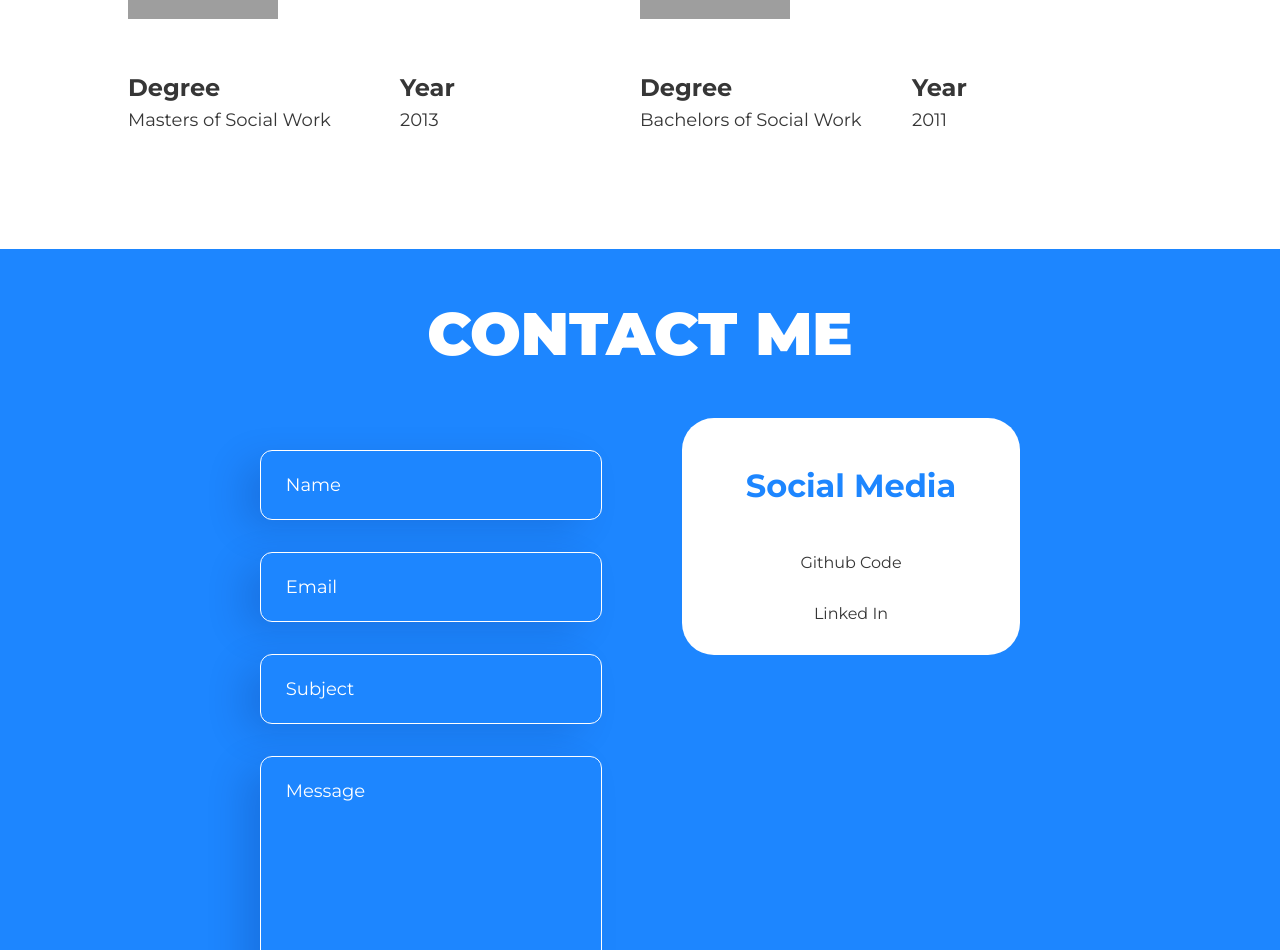
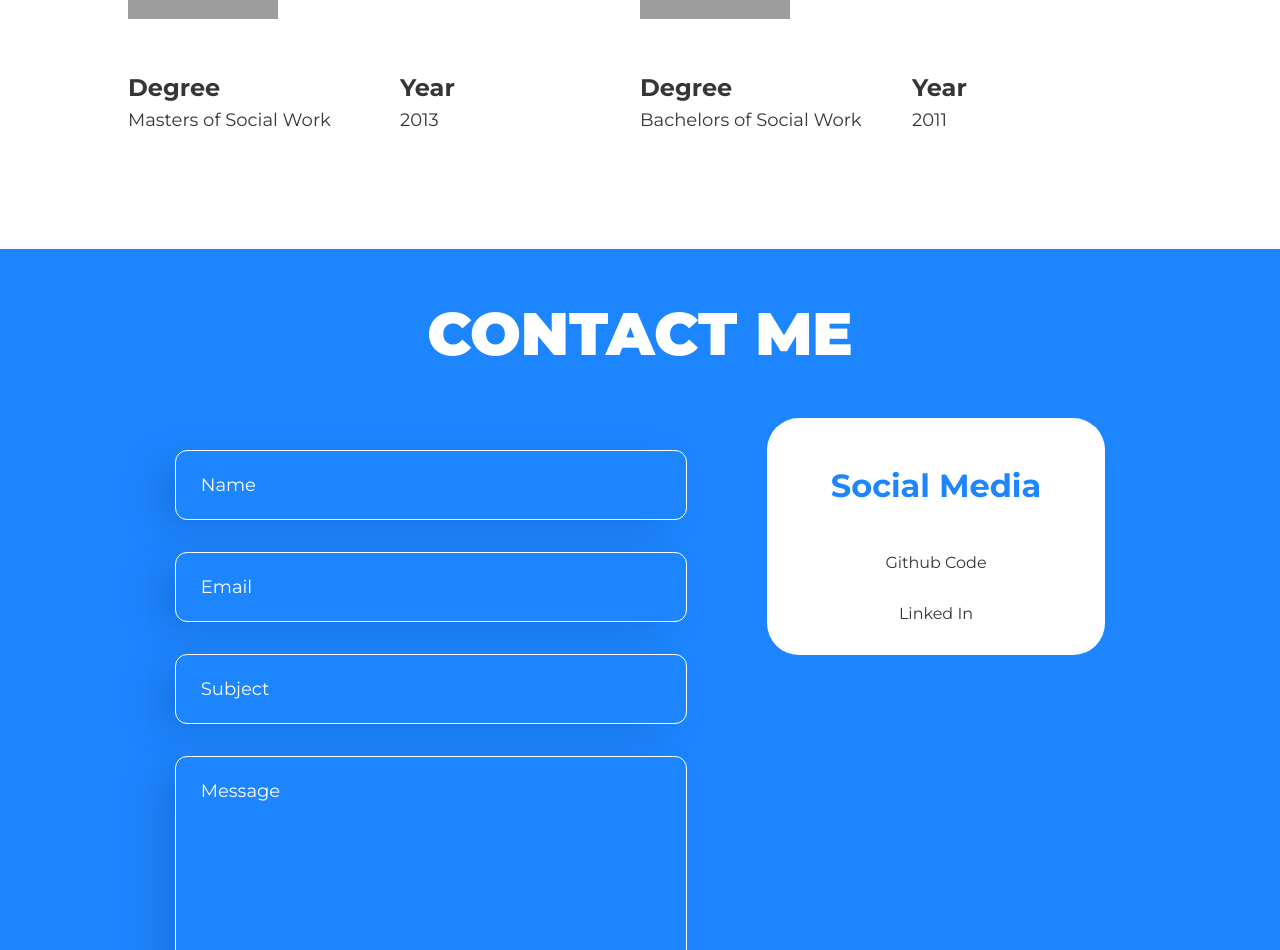
Before and after one commit to marvintaylor-dev/portfolio, a React (Create React App) app in the folder frontend/: page / in a window 1280 px wide. Shown: the part 5631-6581 px from the top of the page. Built offline with nearby package versions, Linux system fonts and the light colour scheme; grey boxes are pictures that could not be loaded.

Commit message:
opacity change

```diff
--- a/frontend/src/components/skill/skill.styles.scss
+++ b/frontend/src/components/skill/skill.styles.scss
@@ -9,7 +9,7 @@
 .skill-image{
     width: auto;
     height: 200px;
-    opacity: 20%;
+    opacity: .4;
     position: absolute;
     right: -5rem;
     transform: rotate(-29deg);
@@ -69,7 +69,7 @@
     .skill-image{
         width: 150px;
         height: auto;
-        opacity: 100%;
+        opacity: 1;
         left: 5rem;
         position: absolute;
         transform: rotate(0deg);
--- a/frontend/src/section/contact/contact.styles.scss
+++ b/frontend/src/section/contact/contact.styles.scss
@@ -20,7 +20,7 @@
     }
 
     & .contact-form-container{
-        width: 100%;
+        width: 90vw;
         line-height: 20px;
     }
 
@@ -58,12 +58,11 @@
 }
 
 .contact-page-contents {
-    width: 90%;
     display: flex;
     flex-direction: column;
     justify-content: flex-start;
     align-items: flex-start;
-    flex-basis: auto;
+
 }
 
 .contact-card {
```
Also changed, not shown: 1 other file (tests, documents, lock files or other folders).
